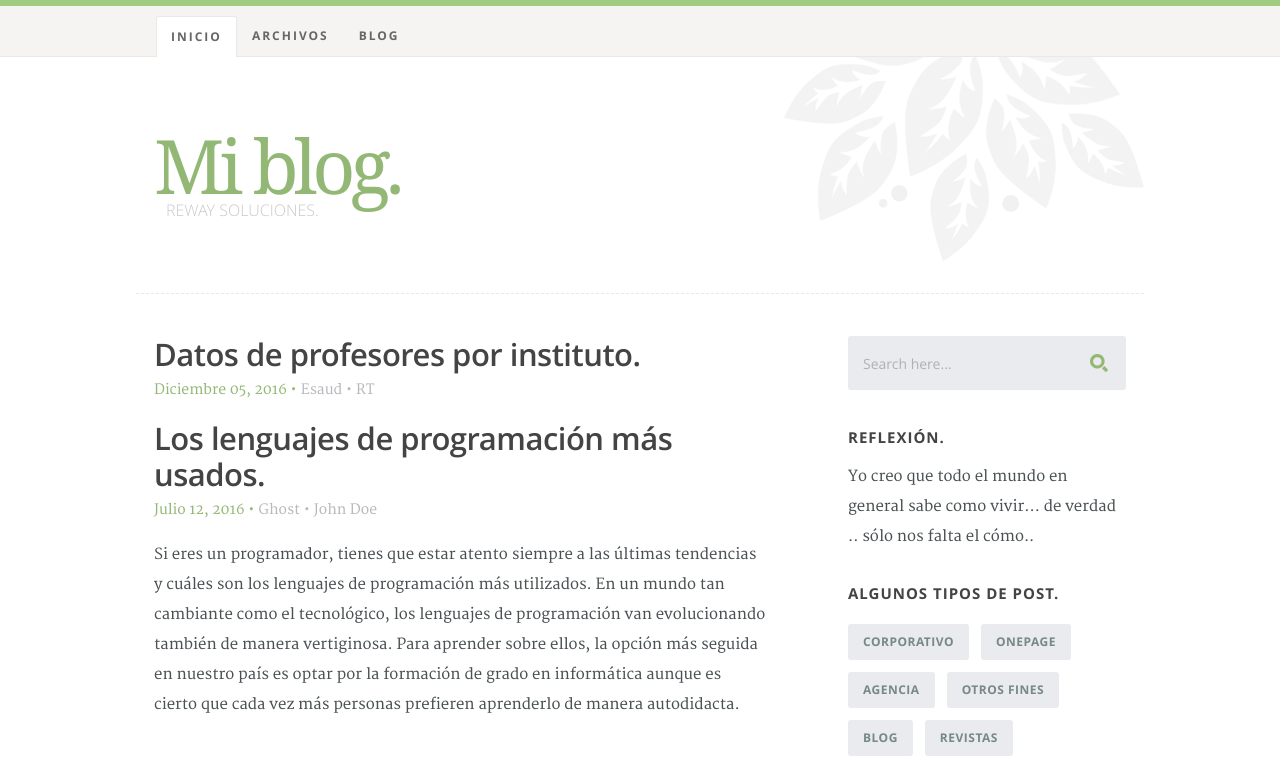
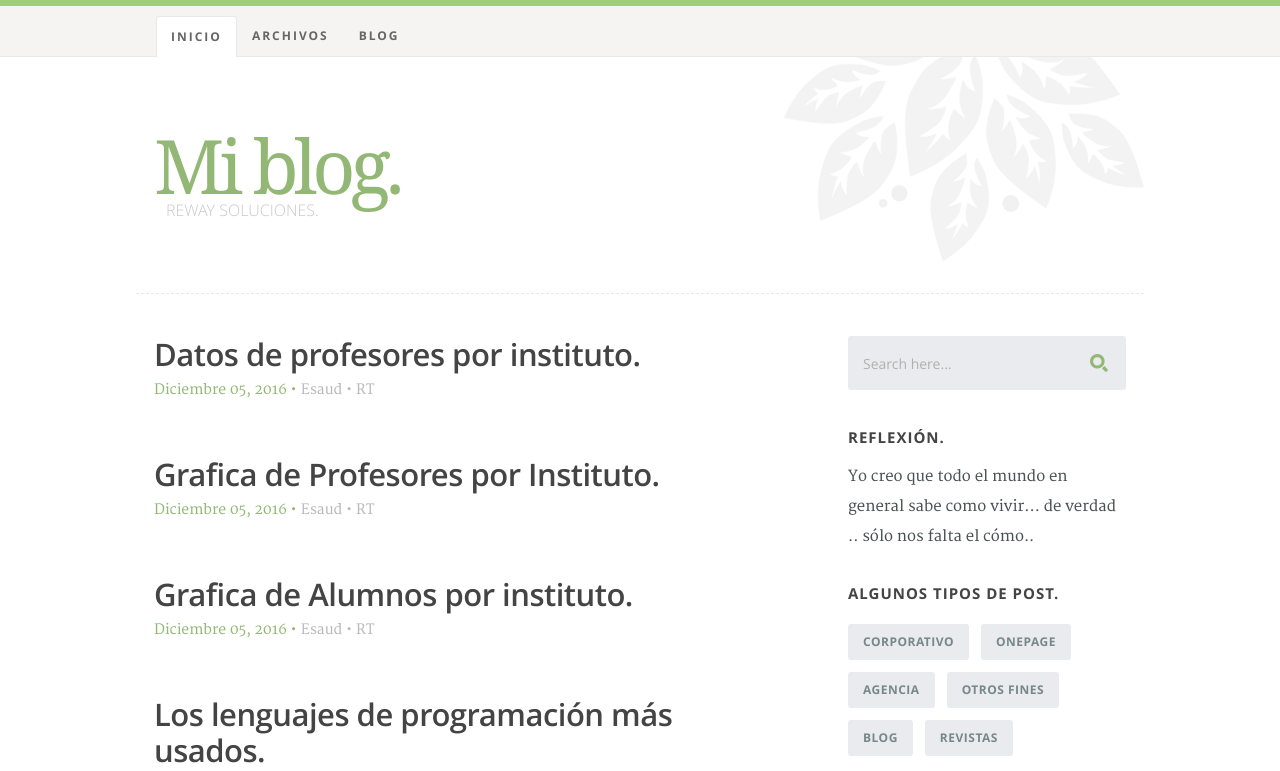
Before and after one commit to esaud27/proyecto702, a plain HTML site: page index.html in a window 1280 px wide. Shown: the top 771 px of the page. Drawn offline with nearby package versions, Linux system fonts and the light colour scheme; files whose address does not match are found by name.

Commit message:
Update index.html

```diff
--- a/index.html
+++ b/index.html
@@ -98,7 +98,49 @@
 						</div>
 
 					</header>
+				</article> <!-- end entry -->
 
+				<article class="entry">
+
+					<header class="entry-header">
+
+						<h2 class="entry-title">
+							<a href="https://esaud27.github.io/parcial-/" title=""> Grafica de Profesores por Instituto.
+						</h2>
+
+						<div class="entry-meta">
+							<ul>
+								<li>Diciembre 05, 2016</li>
+								<span class="meta-sep">&bull;</span>
+								<li><a href="#" title="" rel="category tag">Esaud</a></li>
+								<span class="meta-sep">&bull;</span>
+								<li>RT</li>
+							</ul>
+						</div>
+
+					</header>
+				</article> <!-- end entry -->
+
+				<article class="entry">
+
+					<header class="entry-header">
+
+						<h2 class="entry-title">
+							<a href="https://esaud27.github.io/parcial-/" title=""> Grafica de Alumnos  por instituto.
+						</h2>
+
+						<div class="entry-meta">
+							<ul>
+								<li>Diciembre 05, 2016</li>
+								<span class="meta-sep">&bull;</span>
+								<li><a href="#" title="" rel="category tag">Esaud</a></li>
+								<span class="meta-sep">&bull;</span>
+								<li>RT</li>
+							</ul>
+						</div>
+
+					</header>
+				</article> <!-- end entry -->
 
 
 	   		<article class="entry">
```
